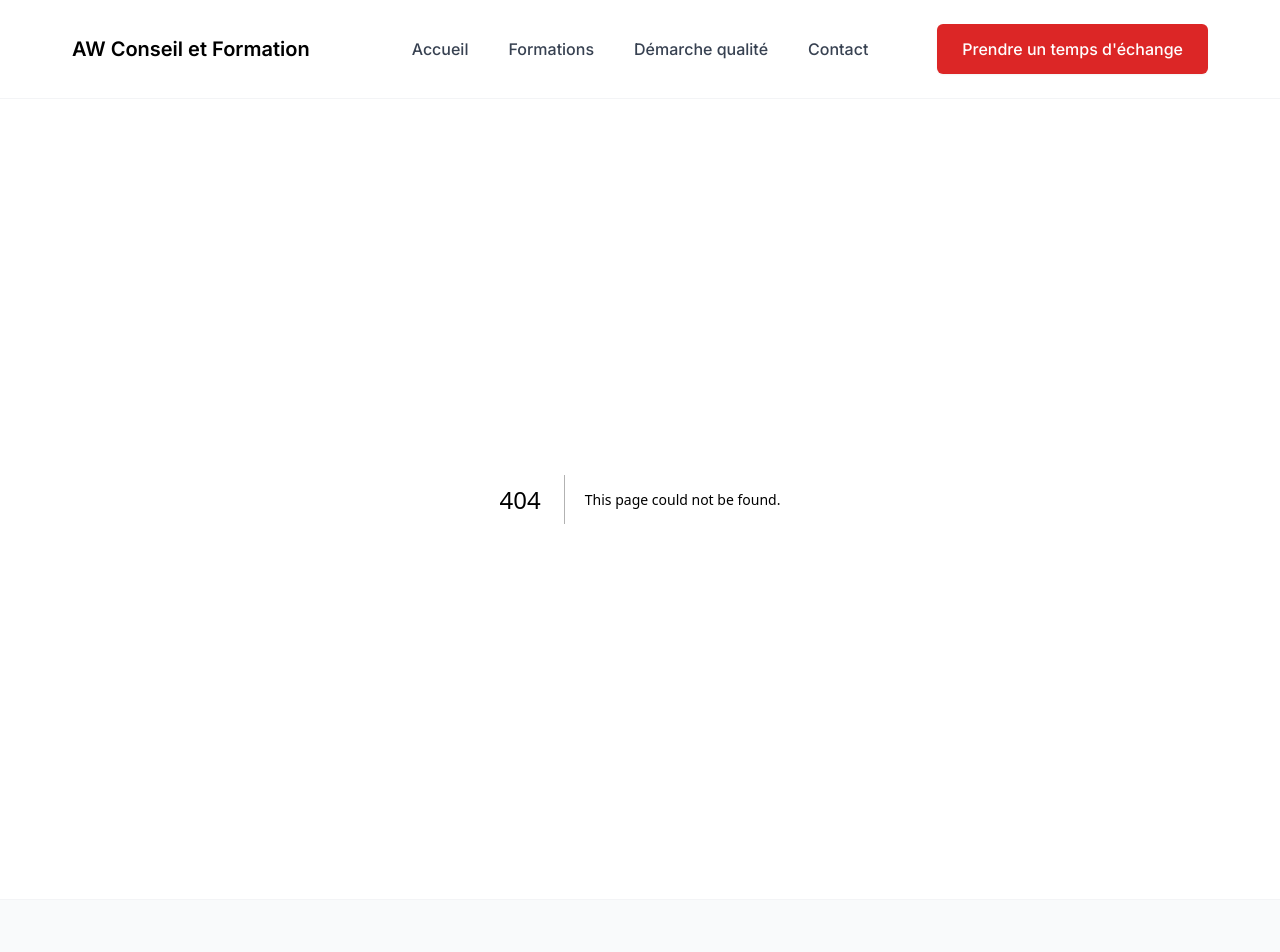
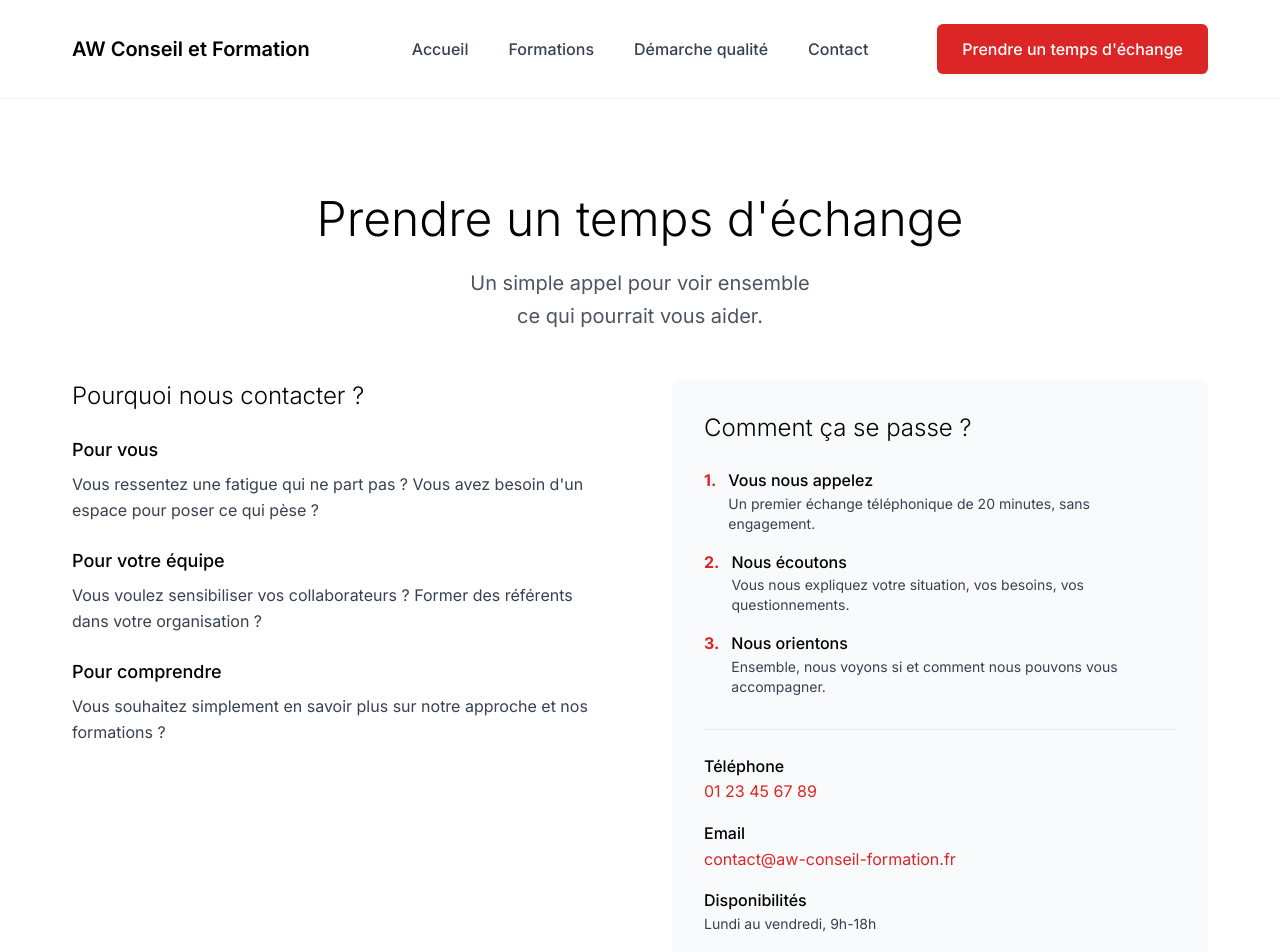
Before and after one commit to WADIH-13/aw-conseil-formation-website, a Next.js app: page /contact in a window 1280 px wide. Before the commit this address had no page. Shown: the top 952 px of the page. Built offline with nearby package versions, Linux system fonts and the light colour scheme.

Commit message:
Add contact page with clear process and information

```diff
--- /dev/null
+++ b/app/contact/page.tsx
@@ -0,0 +1,134 @@
+export const metadata = {
+  title: 'Contact - AW Conseil et Formation',
+  description: 'Prenez un temps d\'échange avec nous. Contact pour accompagnement et formations.',
+}
+
+export default function ContactPage() {
+  return (
+    <div className="bg-white">
+      <section className="py-16 md:py-24">
+        <div className="container-custom">
+          <div className="max-w-4xl mx-auto text-center">
+            <h1 className="text-4xl md:text-5xl font-light text-black mb-6 leading-tight">
+              Prendre un temps d'échange
+            </h1>
+            <p className="text-xl text-gray-600 mb-12 leading-relaxed">
+              Un simple appel pour voir ensemble<br />
+              ce qui pourrait vous aider.
+            </p>
+          </div>
+
+          <div className="grid grid-cols-1 lg:grid-cols-2 gap-16">
+            <div>
+              <h2 className="text-2xl font-light text-black mb-6">
+                Pourquoi nous contacter ?
+              </h2>
+              <div className="space-y-6">
+                <div>
+                  <h3 className="text-lg font-medium text-black mb-2">Pour vous</h3>
+                  <p className="text-gray-700">
+                    Vous ressentez une fatigue qui ne part pas ?
+                    Vous avez besoin d'un espace pour poser ce qui pèse ?
+                  </p>
+                </div>
+                <div>
+                  <h3 className="text-lg font-medium text-black mb-2">Pour votre équipe</h3>
+                  <p className="text-gray-700">
+                    Vous voulez sensibiliser vos collaborateurs ?
+                    Former des référents dans votre organisation ?
+                  </p>
+                </div>
+                <div>
+                  <h3 className="text-lg font-medium text-black mb-2">Pour comprendre</h3>
+                  <p className="text-gray-700">
+                    Vous souhaitez simplement en savoir plus sur notre approche
+                    et nos formations ?
+                  </p>
+                </div>
+              </div>
+            </div>
+
+            <div className="bg-gray-50 p-8 rounded-lg">
+              <h2 className="text-2xl font-light text-black mb-6">
+                Comment ça se passe ?
+              </h2>
+              <div className="space-y-4">
+                <div className="flex items-start">
+                  <span className="text-aw-red mr-3 font-bold">1.</span>
+                  <div>
+                    <h3 className="font-medium text-black">Vous nous appelez</h3>
+                    <p className="text-gray-700 text-sm">
+                      Un premier échange téléphonique de 20 minutes,
+                      sans engagement.
+                    </p>
+                  </div>
+                </div>
+                <div className="flex items-start">
+                  <span className="text-aw-red mr-3 font-bold">2.</span>
+                  <div>
+                    <h3 className="font-medium text-black">Nous écoutons</h3>
+                    <p className="text-gray-700 text-sm">
+                      Vous nous expliquez votre situation,
+                      vos besoins, vos questionnements.
+                    </p>
+                  </div>
+                </div>
+                <div className="flex items-start">
+                  <span className="text-aw-red mr-3 font-bold">3.</span>
+                  <div>
+                    <h3 className="font-medium text-black">Nous orientons</h3>
+                    <p className="text-gray-700 text-sm">
+                      Ensemble, nous voyons si et comment
+                      nous pouvons vous accompagner.
+                    </p>
+                  </div>
+                </div>
+              </div>
+
+              <div className="mt-8 pt-6 border-t border-gray-200">
+                <div className="space-y-4">
+                  <div>
+                    <h3 className="font-medium text-black">Téléphone</h3>
+                    <a href="tel:+33123456789" className="text-aw-red hover:text-red-700 transition-colors">
+                      01 23 45 67 89
+                    </a>
+                  </div>
+                  <div>
+                    <h3 className="font-medium text-black">Email</h3>
+                    <a href="mailto:contact@aw-conseil-formation.fr" className="text-aw-red hover:text-red-700 transition-colors">
+                      contact@aw-conseil-formation.fr
+                    </a>
+                  </div>
+                  <div>
+                    <h3 className="font-medium text-black">Disponibilités</h3>
+                    <p className="text-gray-700 text-sm">
+                      Lundi au vendredi, 9h-18h
+                    </p>
+                  </div>
+                </div>
+              </div>
+            </div>
+          </div>
+        </div>
+      </section>
+
+      <section className="py-16 bg-gray-50">
+        <div className="container-custom">
+          <div className="max-w-3xl mx-auto text-center">
+            <h2 className="text-3xl font-light text-black mb-6">
+              Aucune urgence ?
+            </h2>
+            <p className="text-lg text-gray-700 mb-8 leading-relaxed">
+              Prenez le temps qu'il vous faut.<br />
+              Nous serons là quand vous serez prêt.
+            </p>
+            <p className="text-gray-600">
+              En attendant, n'hésitez pas à explorer nos formations
+              ou notre approche qualité pour mieux nous connaître.
+            </p>
+          </div>
+        </div>
+      </section>
+    </div>
+  )
+}
```
